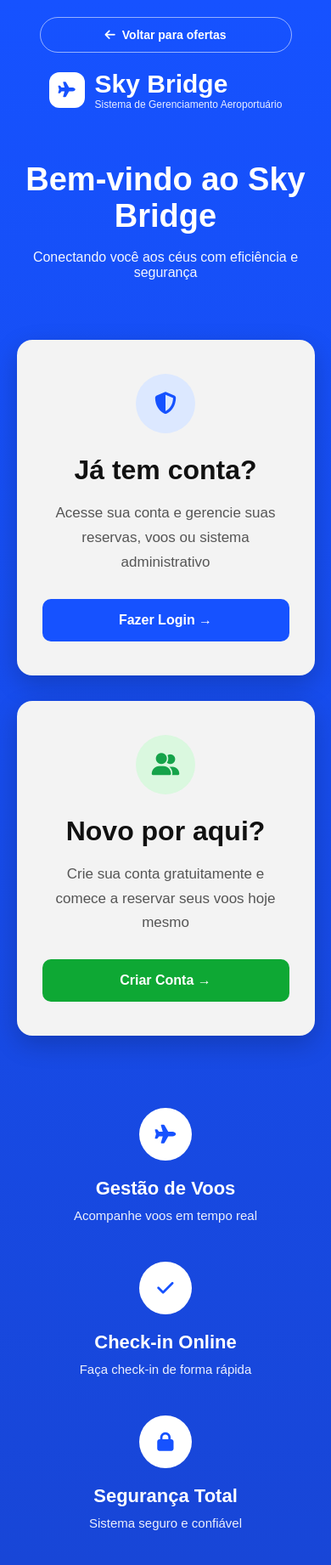
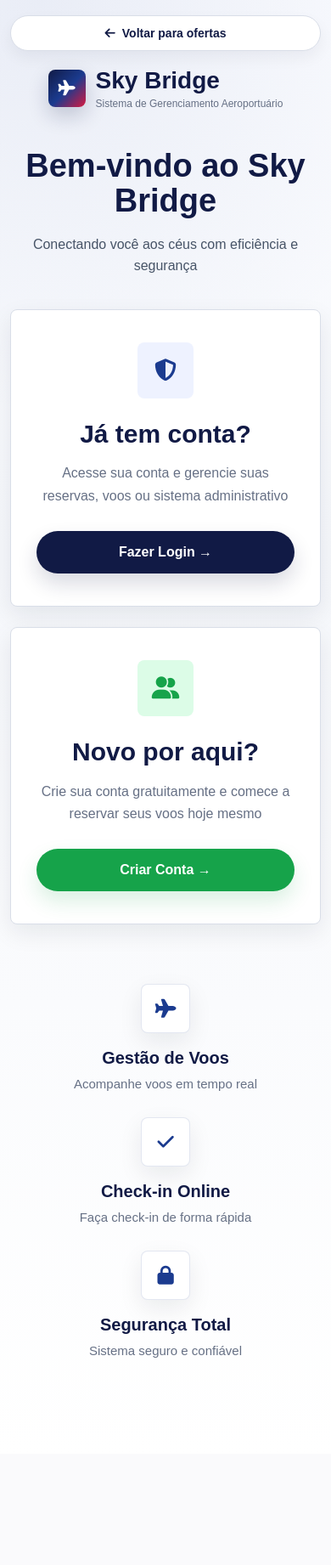
Before and after one commit to Guilhermefrv/projeto_aeroporto, a Django app: page /acesso/ in a window 390 px wide. Shown: the whole page at 85% size. After the commit the page ends 1598 px from the top, so only its background shows below. Run offline with Django 5.2, Linux system fonts and the light colour scheme.

Commit message:
style: padroniza visual das páginas internas

```diff
--- a/skybridgeapp/static/css/auth_home.css
+++ b/skybridgeapp/static/css/auth_home.css
@@ -1,3 +1,5 @@
+@import url('theme.css');
+
 *{
     margin:0;
     padding:0;
@@ -7,15 +9,15 @@
 
 body{
     min-height:100vh;
-    background:linear-gradient(to bottom,#1652ff,#1846d7);
-    color:white;
+    background:var(--page-bg);
+    color:var(--ink);
 }
 
-
-/* AUTH HOME HEADER */
-
 header{
-    padding:20px 30px;
+    width:min(1180px, calc(100% - 32px));
+    min-height:76px;
+    margin:0 auto;
+    padding:18px 0;
     display:flex;
     align-items:center;
     justify-content:space-between;
@@ -26,227 +28,247 @@ header{
 .back-link{
     display:inline-flex;
     align-items:center;
+    justify-content:center;
     gap:8px;
     min-height:42px;
     padding:0 16px;
-    border:1px solid rgba(255,255,255,0.55);
+    border:1px solid var(--line);
     border-radius:999px;
-    color:white;
+    color:var(--navy);
+    background:white;
     font-size:14px;
-    font-weight:bold;
+    font-weight:800;
     text-decoration:none;
-    transition:0.3s;
+    box-shadow:0 8px 18px rgba(16,24,40,0.05);
+    transition:transform 0.22s ease,box-shadow 0.22s ease,background 0.22s ease,color 0.22s ease,border-color 0.22s ease;
 }
 
 .back-link:hover,
 .back-link:focus-visible{
-    background:white;
-    color:#1652ff;
-    outline:none;
+    border-color:var(--blue);
+    color:var(--blue);
+    outline:var(--ring);
+    transform:translateY(-1px);
 }
 
 .logo-container{
     display:flex;
     align-items:center;
     gap:12px;
+    color:var(--navy);
 }
 
 .logo-icon{
-    width:42px;
-    height:42px;
-    background:white;
-    color:#1652ff;
-
-    border-radius:12px;
-
-    display:flex;
-    align-items:center;
-    justify-content:center;
-
+    width:44px;
+    height:44px;
+    border-radius:8px;
+    display:grid;
+    place-items:center;
+    background:linear-gradient(135deg,var(--navy),var(--blue) 52%,var(--red));
+    color:white;
     font-size:18px;
+    box-shadow:0 10px 24px rgba(17,26,69,0.2);
 }
 
 .logo-text h1{
-    font-size:30px;
-    font-weight:bold;
+    font-size:28px;
+    line-height:1.1;
+    font-weight:800;
 }
 
 .logo-text p{
+    color:var(--muted);
     font-size:12px;
-    opacity:0.9;
+    margin-top:4px;
 }
 
-
-/* MAIN */
-
 main{
+    width:min(1180px, calc(100% - 32px));
+    margin:42px auto 70px;
     text-align:center;
-    margin-top:40px;
 }
 
 main h2{
-    font-size:58px;
-    font-weight:bold;
+    color:var(--navy);
+    font-size:52px;
+    line-height:1.08;
+    font-weight:900;
     margin-bottom:18px;
 }
 
 .subtitle{
+    max-width:720px;
+    margin:0 auto 58px;
+    color:#475467;
     font-size:20px;
-    opacity:0.95;
-    margin-bottom:70px;
+    line-height:1.6;
 }
-
-
-/* CARDS */
 
 .cards{
     display:flex;
     justify-content:center;
-    gap:30px;
+    gap:24px;
     flex-wrap:wrap;
 }
 
 .card{
     width:410px;
-    background:#f3f3f3;
-    color:#111;
+    min-height:330px;
+    display:flex;
+    flex-direction:column;
+    background:white;
+    color:var(--ink);
+    border:1px solid var(--line);
+    border-radius:8px;
+    padding:38px 30px;
+    box-shadow:var(--shadow-soft);
+    transition:transform 0.22s ease,box-shadow 0.22s ease,border-color 0.22s ease;
+}
 
-    border-radius:18px;
-
-    padding:40px 30px;
-
-    box-shadow:0 10px 30px rgba(0,0,0,0.2);
+.card:hover{
+    border-color:rgba(27,59,143,0.22);
+    box-shadow:0 18px 36px rgba(16,24,40,0.12);
+    transform:translateY(-3px);
 }
 
 .card-icon{
-    width:70px;
-    height:70px;
-
-    border-radius:50%;
-
-    display:flex;
-    align-items:center;
-    justify-content:center;
-
-    margin:0 auto 25px auto;
-
+    width:66px;
+    height:66px;
+    border-radius:8px;
+    display:grid;
+    place-items:center;
+    margin:0 auto 24px;
     font-size:26px;
 }
 
 .blue{
-    background:#dce8ff;
-    color:#1652ff;
+    background:var(--blue-soft);
+    color:var(--blue);
 }
 
 .green{
-    background:#daf8df;
-    color:#16a34a;
+    background:var(--green-soft);
+    color:var(--green);
 }
 
 .card h3{
-    font-size:32px;
-    margin-bottom:18px;
+    color:var(--navy);
+    font-size:30px;
+    line-height:1.18;
+    margin-bottom:16px;
 }
 
 .card p{
-    color:#555;
-    line-height:1.7;
+    color:var(--muted);
+    line-height:1.65;
     margin-bottom:28px;
-    font-size:17px;
+    font-size:16px;
 }
 
-
-/* BUTTONS */
-
 .btn{
-    display:block;
+    display:inline-flex;
+    align-items:center;
+    justify-content:center;
     width:100%;
-
-    padding:16px;
-
-    border-radius:10px;
-
+    min-height:50px;
+    margin-top:auto;
+    padding:0 18px;
+    border:0;
+    border-radius:999px;
+    color:white;
+    font-weight:900;
     text-decoration:none;
-
-    color:white;
-    font-weight:bold;
-
-    transition:0.3s;
+    cursor:pointer;
+    transition:transform 0.22s ease,box-shadow 0.22s ease,background 0.22s ease;
 }
 
 .blue-btn{
-    background:#1652ff;
+    background:var(--navy);
+    box-shadow:0 12px 24px rgba(17,26,69,0.16);
 }
 
 .green-btn{
-    background:#0ea834;
+    background:var(--green);
+    box-shadow:0 12px 24px rgba(22,163,74,0.16);
 }
 
-.blue-btn:hover{
-    background:#0048ff;
+.blue-btn:hover,
+.blue-btn:focus-visible{
+    background:var(--blue);
+    outline:var(--ring);
+    transform:translateY(-1px);
 }
 
-.green-btn:hover{
-    background:#0b8a2a;
+.green-btn:hover,
+.green-btn:focus-visible{
+    background:var(--green-hover);
+    outline:var(--ring);
+    transform:translateY(-1px);
 }
 
-
-/* FEATURES */
-
 .features{
-    margin-top:85px;
-
+    margin-top:70px;
     display:flex;
     justify-content:center;
-    gap:120px;
-
+    gap:48px;
     flex-wrap:wrap;
 }
 
 .feature{
+    width:220px;
     text-align:center;
 }
 
 .feature-circle{
-    width:62px;
-    height:62px;
-
+    width:58px;
+    height:58px;
+    border-radius:8px;
+    display:grid;
+    place-items:center;
+    margin:0 auto 18px;
     background:white;
-    color:#1652ff;
-
-    border-radius:50%;
-
-    display:flex;
-    align-items:center;
-    justify-content:center;
-
-    margin:0 auto 20px auto;
-
+    color:var(--blue);
+    border:1px solid rgba(27,59,143,0.12);
+    box-shadow:var(--shadow-soft);
     font-size:22px;
 }
 
 .feature h4{
-    font-size:22px;
-    margin-bottom:10px;
+    color:var(--navy);
+    font-size:20px;
+    margin-bottom:8px;
 }
 
 .feature span{
+    color:var(--muted);
     font-size:15px;
-    opacity:0.92;
+    line-height:1.45;
 }
 
-
-/* RESPONSIVO */
+form{
+    margin-top:auto;
+}
 
 @media(max-width:900px){
+    header,
+    main{
+        width:min(100% - 24px, 1180px);
+    }
 
     header{
         justify-content:center;
     }
 
     .back-link{
-        width:90%;
+        width:100%;
+    }
+
+    .logo-container{
         justify-content:center;
+    }
+
+    main{
+        margin-top:28px;
     }
 
     main h2{
@@ -254,16 +276,17 @@ main h2{
     }
 
     .subtitle{
+        margin-bottom:38px;
         font-size:16px;
-        padding:0 20px;
     }
 
     .card{
-        width:90%;
+        width:100%;
+        max-width:440px;
     }
 
     .features{
-        gap:45px;
+        gap:28px;
         padding-bottom:40px;
     }
 }
--- /dev/null
+++ b/skybridgeapp/static/css/theme.css
@@ -0,0 +1,24 @@
+:root{
+    --ink:#101828;
+    --muted:#667085;
+    --line:#d9dee8;
+    --surface:#ffffff;
+    --soft:#f5f7fb;
+    --navy:#111a45;
+    --navy-hover:#0b1238;
+    --blue:#1b3b8f;
+    --blue-soft:#eef2ff;
+    --red:#d7193f;
+    --wine:#661238;
+    --green:#16a34a;
+    --green-hover:#15803d;
+    --green-soft:#dcfce7;
+    --focus:#f2b705;
+    --shadow:0 18px 46px rgba(17,26,69,0.14);
+    --shadow-soft:0 10px 28px rgba(16,24,40,0.08);
+    --shadow-strong:0 24px 60px rgba(17,26,69,0.18);
+    --ring:0 0 0 3px rgba(242,183,5,0.28);
+    --page-bg:
+        radial-gradient(circle at 12% 0%,rgba(27,59,143,0.08),transparent 28%),
+        linear-gradient(180deg,#fbfcff 0%,var(--soft) 38%,#ffffff 100%);
+}
```
Also changed, not shown: skybridgeapp/static/css/cadastro.css (+71 -48 lines), skybridgeapp/static/css/home.css (+7 -23 lines), skybridgeapp/static/css/login.css (+106 -77 lines).
